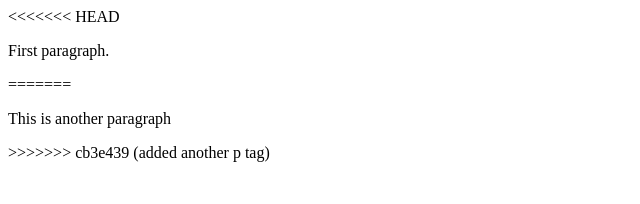
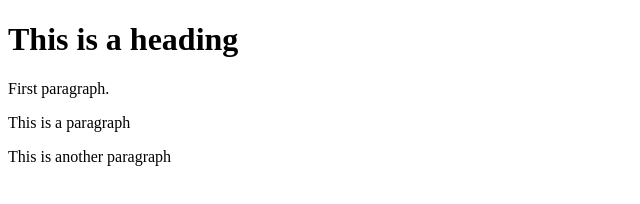
Before and after one commit to Dee-ui/learning-git, a plain HTML site: page index.html in a window 1280 px wide. Shown: the whole page, without its empty margins (0-640 px from the left). Drawn offline with Linux system fonts and the light colour scheme.

Commit message:
Update index.html

```diff
--- a/index.html
+++ b/index.html
@@ -4,10 +4,10 @@
 <title>Page title</title>
 </head>
 <body>
-<<<<<<< HEAD
-  <p>First paragraph.</p>
-=======
+    <h1>This is a heading</h1>
+    <p>First paragraph.</p>
+    <p>This is a paragraph</p>
     <p>This is another paragraph</p>
->>>>>>> cb3e439 (added another p tag)
+
 </body>
 </html>
```
